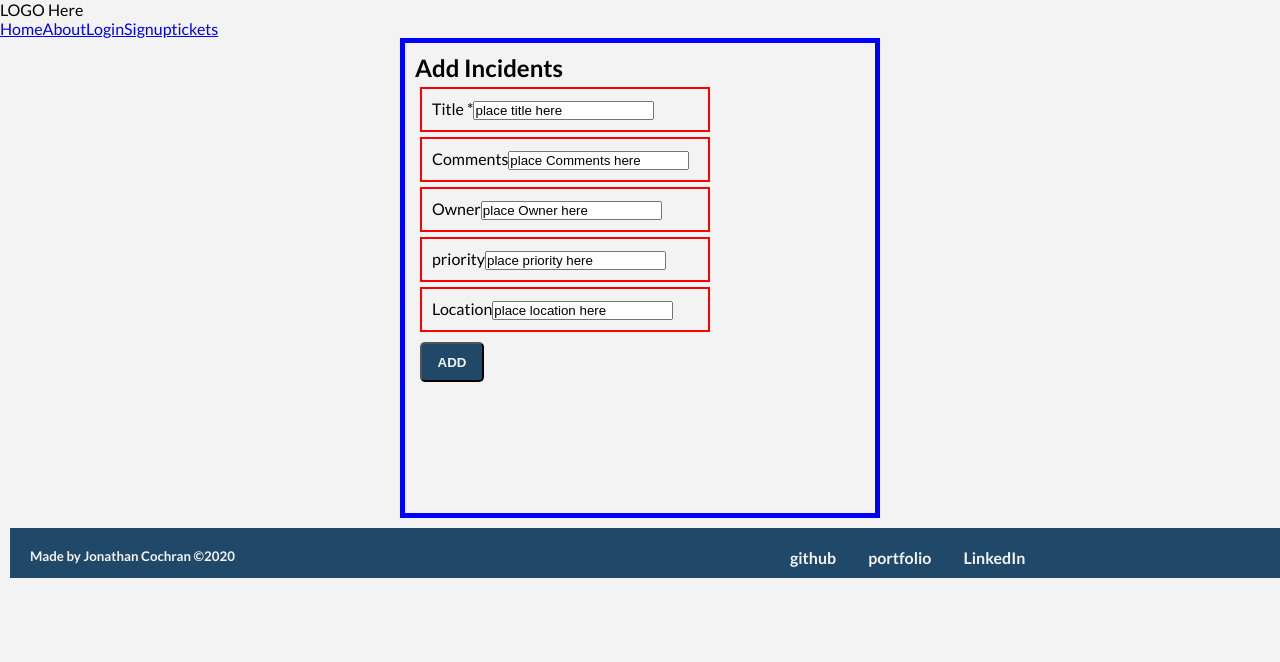
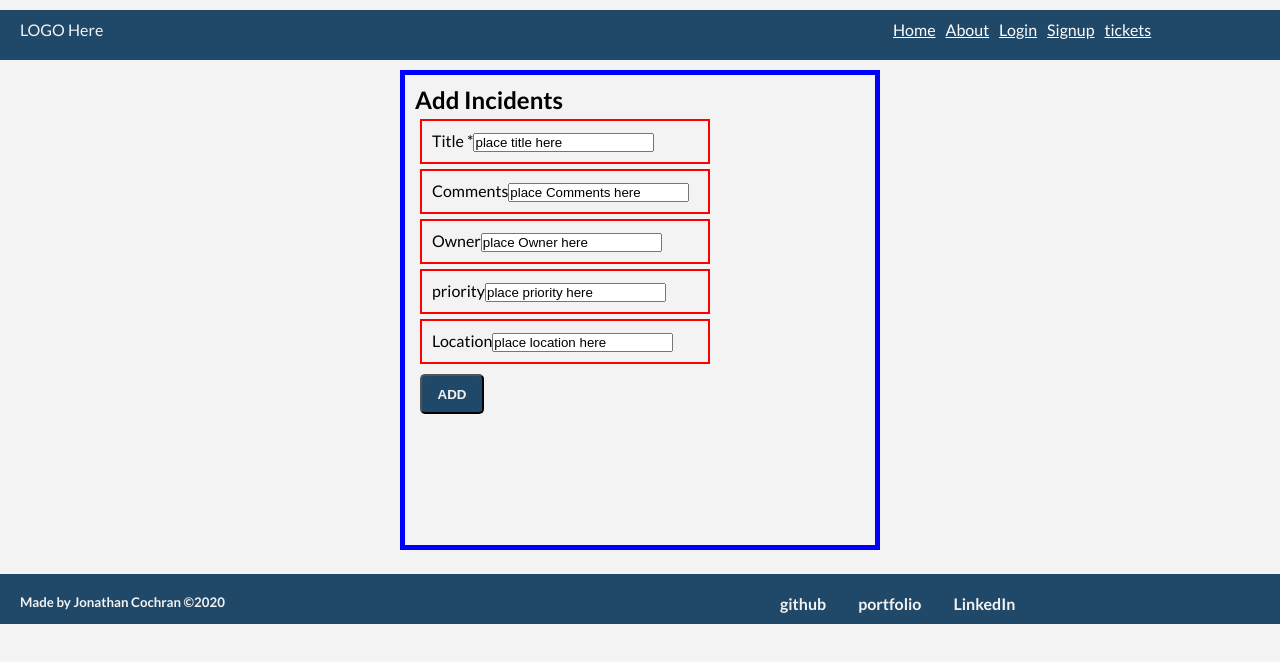
Before and after one commit to jcochran206/ticket-system-capstone-client, a React (Create React App) app: page /addincident in a window 1280 px wide. Shown: the top 662 px of the page. Built offline with nearby package versions, Linux system fonts and the light colour scheme; no server answers.

Commit message:
added css to footer and nav section

```diff
--- a/src/App.css
+++ b/src/App.css
@@ -39,6 +39,17 @@ p{
 /* links */
 a {
   list-style: none;
+  color: #fefefe;
+  margin: 0px 5px;
+}
+
+a:visited {
+  list-style: none;
+  color:#08ffc8;
+}
+
+a:active {
+  color: #d1e70c;
 }
 
 li {
@@ -48,10 +59,27 @@ li {
   text-align: center;
 }
 
-/*logo section*/
+/*nav section*/
+.nav{
+  background: #204969;
+  color: white;
+  display: block;
+  margin: 10px 0px;
+  height: 50px;
+  width: 100%;
+  padding: 10px 20px;
+  color:#f3f3f3;
+}
 
-/*nav section*/
+.logo{
+  float: left;
+}
 
+.navLinks {
+  float: right;
+  width: 30%;
+  color: #f3f3f3;
+}
 
 /*hero section*/
 .hero {
@@ -92,30 +120,6 @@ a.btn-hero {
 /* services */
 .service-list {
   background:lightgray;
-}
-
-/*footer section*/
-.footer {
-  background: #204969;
-  display: inline-block;
-  font-weight: bold;
-  margin: 10px;
-  height: 50px;
-  width: 100%;
-  padding: 20px 20px;
-  color:#f3f3f3;
-}
-
-.social {
-  float: right;
-  color: #f3f3f3;
-  font-weight: bold;
-  width: 40%;
-}
-
-.copy {
-  float: left;
-  width: 40%;
 }
 
 /* tickets section */
@@ -172,3 +176,27 @@ form {
   height: 300px;
   width: 300px;
 }
+
+/*footer section*/
+.footer {
+  background: #204969;
+  display: inline-block;
+  font-weight: bold;
+  margin: 1.5rem 0px;
+  height: 50px;
+  width: 100%;
+  padding: 20px 20px;
+  color:#f3f3f3;
+}
+
+.social {
+  float: right;
+  color: #f3f3f3;
+  font-weight: bold;
+  width: 40%;
+}
+
+.copy {
+  float: left;
+  width: 40%;
+}
```
